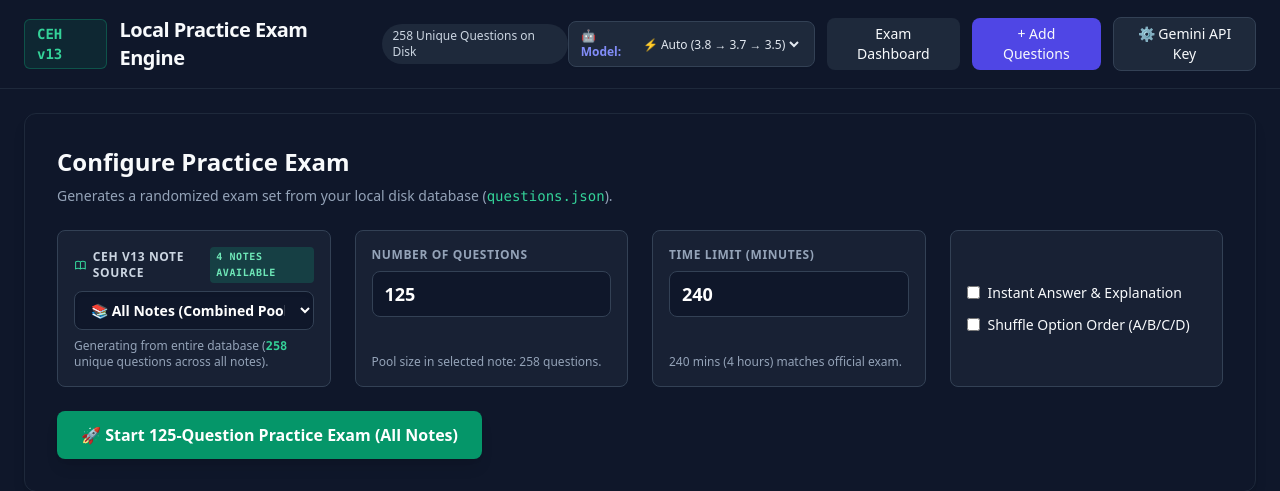
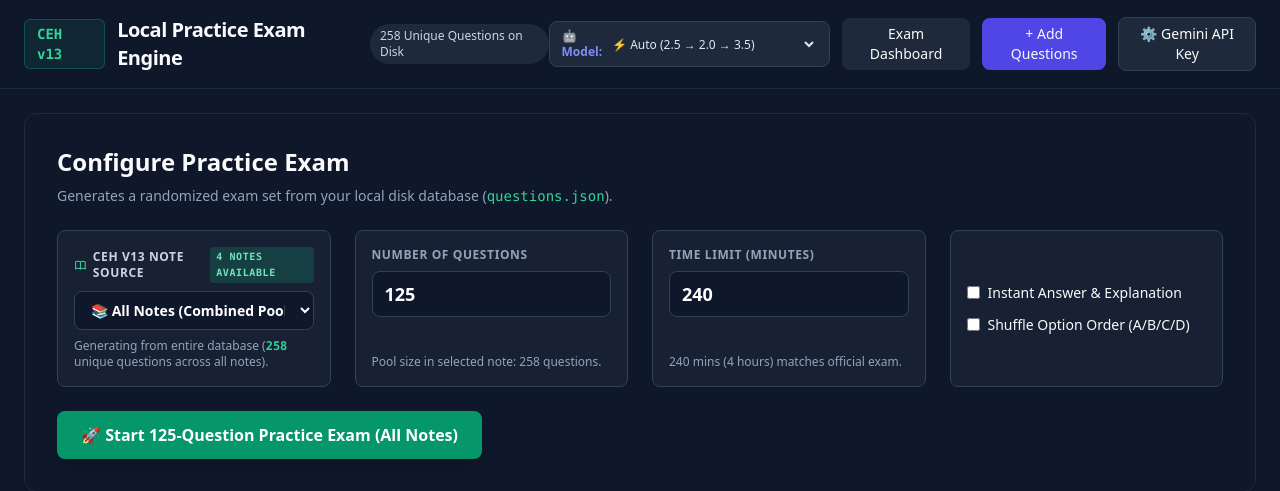
Before and after one commit to ElementalcodeIn/Exam_Taker, a Flask app: page / in a window 1280 px wide. Shown: the top 491 px of the page. Run offline with Flask 3, Linux system fonts and the light colour scheme; some libraries are stand-ins or nearby versions.

Commit message:
feat(ai-explain): add persistent disk cache, browser caching, and fast Gemini 2.x/1.5/3.5 model hierarchy

```diff
--- a/app.py
+++ b/app.py
@@ -12,12 +12,38 @@ app = Flask(__name__)
 app.secret_key = os.environ.get("SECRET_KEY", "ceh-study-secret-session-key-v13")
 
 DB_FILE = "questions.json"
+CACHE_FILE = "explanations_cache.json"
 RAW_NOTES_DIR = "raw_notes"
 CONFIG_FILE = "config.json"
 EXAM_PIN = os.environ.get("EXAM_PIN", "").strip()
 
 os.makedirs(RAW_NOTES_DIR, exist_ok=True)
 os.makedirs("templates", exist_ok=True)
+
+
+def load_cache():
+    """Loads pre-generated AI explanations from persistent disk cache."""
+    if os.path.exists(CACHE_FILE):
+        try:
+            with open(CACHE_FILE, "r", encoding="utf-8") as f:
+                return json.load(f)
+        except Exception as e:
+            print(f"[!] Warning reading cache file: {e}")
+            return {}
+    return {}
+
+
+def save_cache(cache_data):
+    """Saves AI explanations to persistent disk cache."""
+    try:
+        with open(CACHE_FILE, "w", encoding="utf-8") as f:
+            json.dump(cache_data, f, indent=2, ensure_ascii=False)
+    except Exception as e:
+        print(f"[!] Warning writing cache file: {e}")
+
+
+EXPLANATION_CACHE = load_cache()
+
 
 
 def normalize_text(text):
@@ -335,9 +361,12 @@ def save_api_key():
 
 
 SUPPORTED_MODELS = [
-    "gemini-3.8-flash",
+    "gemini-2.5-flash",
+    "gemini-2.0-flash",
+    "gemini-1.5-flash",
+    "gemini-3.5-flash",
     "gemini-3.7-flash",
-    "gemini-3.5-flash"
+    "gemini-3.8-flash"
 ]
 
 # Bounded per-request timeout in milliseconds (default 15s).
@@ -467,6 +496,26 @@ def ai_explain():
     custom_followup = data.get("followUp", "")
     preferred_model = data.get("model", "auto")
 
+    # Construct persistent cache key: question id/hash + user's answer
+    q_id = q.get("id")
+    if not q_id:
+        q_hash = hashlib.md5(normalize_text(q.get("question", "")).encode("utf-8")).hexdigest()[:10]
+        q_id = f"q-{q_hash}"
+    cache_key = f"{q_id}:{str(user_choice).strip().upper()}"
+
+    # Return immediately from persistent disk cache for standard question breakdowns
+    if not custom_followup and cache_key in EXPLANATION_CACHE:
+        cached_entry = EXPLANATION_CACHE[cache_key]
+        print(f"[*] Serving explanation from cache for key: {cache_key}")
+        return jsonify({
+            "explanation": cached_entry["explanation"],
+            "modelUsed": cached_entry.get("modelUsed", "Gemini") + " (Cached)",
+            "cached": True
+        })
+
+    correct_ans = q.get("correctAnswer", "").strip().upper()
+    student_ans = str(user_choice).strip().upper()
+
     prompt = f"""You are an expert cybersecurity instructor and CEH v13 mentor.
 Break down this exam question clearly and concisely:
 
@@ -484,17 +533,36 @@ Official Note Explanation: {q.get('explanation', '')}
     if custom_followup:
         prompt += f"\nStudent's Follow-up Question: {custom_followup}\nAnswer the student's follow-up directly and technically."
     else:
-        prompt += """
+        if student_ans == correct_ans:
+            prompt += """
 Provide a structured breakdown with:
 1. **Core Technical Concept**: Explain the tool, protocol, or attack vector in plain, practical cybersecurity terms.
 2. **Why the Correct Answer Wins**: Why the correct option is the best technical fit.
-3. **Why Your Choice Was Wrong** (if the student picked the wrong option): Specifically contrast their choice with the right one.
+3. **Real-World / CLI Example**: Show a brief command or defense configuration example if applicable.
+Keep your response concise, sharp, and directly focused on the CEH exam objective (under 350 words).
+"""
+        else:
+            prompt += f"""
+Provide a structured breakdown with:
+1. **Core Technical Concept**: Explain the tool, protocol, or attack vector in plain, practical cybersecurity terms.
+2. **Why the Correct Answer Wins**: Why the correct option is the best technical fit.
+3. **Why Your Choice Was Wrong**: Contrast student choice ({student_ans}) with the correct option ({correct_ans}) clearly.
 4. **Real-World / CLI Example**: Show a brief command or defense configuration example if applicable.
+Keep your response concise, sharp, and directly focused on the CEH exam objective (under 350 words).
 """
 
     try:
         client = get_gemini_client(api_key)
         explanation, used_model = generate_with_fallback(client, prompt, preferred_model=preferred_model)
+
+        # Save standard question explanation to persistent disk cache
+        if not custom_followup and explanation:
+            EXPLANATION_CACHE[cache_key] = {
+                "explanation": explanation,
+                "modelUsed": used_model
+            }
+            save_cache(EXPLANATION_CACHE)
+
         return jsonify({
             "explanation": explanation,
             "modelUsed": used_model
--- a/templates/index.html
+++ b/templates/index.html
@@ -44,10 +44,13 @@
                 <span class="text-indigo-400 font-bold flex items-center gap-1">🤖 Model:</span>
                 <select id="headerModelSelect" onchange="updatePreferredModel(this.value)"
                     class="bg-transparent text-slate-200 font-medium focus:outline-none cursor-pointer">
-                    <option value="auto">⚡ Auto (3.8 → 3.7 → 3.5)</option>
+                    <option value="auto">⚡ Auto (2.5 → 2.0 → 3.5)</option>
+                    <option value="gemini-2.5-flash">Gemini 2.5 Flash (Recommended)</option>
+                    <option value="gemini-2.0-flash">Gemini 2.0 Flash (Fastest)</option>
+                    <option value="gemini-1.5-flash">Gemini 1.5 Flash</option>
+                    <option value="gemini-3.5-flash">Gemini 3.5 Flash</option>
+                    <option value="gemini-3.7-flash">Gemini 3.7 Flash</option>
                     <option value="gemini-3.8-flash">Gemini 3.8 Flash</option>
-                    <option value="gemini-3.7-flash">Gemini 3.7 Flash</option>
-                    <option value="gemini-3.5-flash">Gemini 3.5 Flash</option>
                 </select>
             </div>
             <button onclick="switchTab('dashboard')"
@@ -352,10 +355,13 @@
                         <span class="text-indigo-400 font-medium">Model:</span>
                         <select id="modalModelSelect" onchange="updatePreferredModel(this.value)"
                             class="bg-transparent text-slate-200 focus:outline-none cursor-pointer">
-                            <option value="auto">⚡ Auto Fallback</option>
+                            <option value="auto">⚡ Auto (2.5 → 2.0 → 3.5)</option>
+                            <option value="gemini-2.5-flash">2.5 Flash (Recommended)</option>
+                            <option value="gemini-2.0-flash">2.0 Flash (Fastest)</option>
+                            <option value="gemini-1.5-flash">1.5 Flash</option>
+                            <option value="gemini-3.5-flash">3.5 Flash</option>
+                            <option value="gemini-3.7-flash">3.7 Flash</option>
                             <option value="gemini-3.8-flash">3.8 Flash</option>
-                            <option value="gemini-3.7-flash">3.7 Flash</option>
-                            <option value="gemini-3.5-flash">3.5 Flash</option>
                         </select>
                     </div>
                     <button onclick="closeAiModal()" class="text-slate-400 hover:text-white text-xl">&times;</button>
@@ -953,6 +959,32 @@
             const body = document.getElementById('aiModalBody');
             const modelToUse = getPreferredModel();
 
+            // Instant browser-level cache check for repeated question reviews
+            const qKey = activeAiQuestion ? (activeAiQuestion.id || activeAiQuestion.question.slice(0, 30)) : 'unknown';
+            const localCacheKey = `ceh_ai_cache_${qKey}_${activeAiUserChoice}`;
+
+            if (!followUpText && !append) {
+                const cachedRaw = localStorage.getItem(localCacheKey);
+                if (cachedRaw) {
+                    try {
+                        const cachedData = JSON.parse(cachedRaw);
+                        if (cachedData && cachedData.explanation) {
+                            const badge = document.getElementById('aiModelBadge');
+                            if (badge) {
+                                badge.classList.remove('hidden');
+                                badge.textContent = cachedData.modelUsed ? `⚡ ${cachedData.modelUsed}` : '⚡ Cached';
+                                badge.title = 'Served instantly from your local browser cache';
+                            }
+                            const html = (typeof marked !== 'undefined' && marked.parse) ? marked.parse(cachedData.explanation) : cachedData.explanation;
+                            body.innerHTML = html;
+                            return;
+                        }
+                    } catch (e) {
+                        // ignore JSON error, fallback to network
+                    }
+                }
+            }
+
             try {
                 const res = await fetch('/api/ai-explain', {
                     method: 'POST',
@@ -1005,6 +1037,16 @@
 
                 if (!data || !data.explanation) {
                     throw new Error('Received an empty response from the AI tutor.');
+                }
+
+                // Cache standard question explanation in browser storage
+                if (!followUpText && data.explanation) {
+                    try {
+                        localStorage.setItem(localCacheKey, JSON.stringify({
+                            explanation: data.explanation,
+                            modelUsed: data.modelUsed || 'Gemini 3.5 Flash'
+                        }));
+                    } catch (e) {}
                 }
 
                 if (data.modelUsed) {
```
